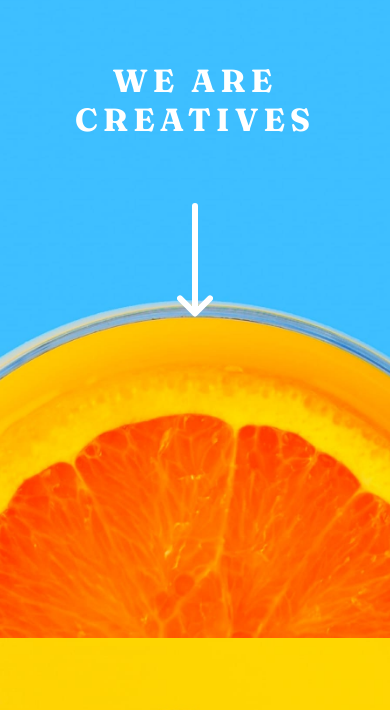
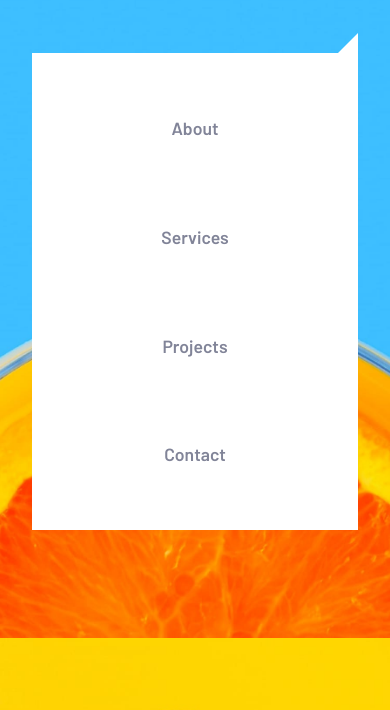
Before and after one commit to GSterczewski/fm-sunnyside, a website built with Vite: page index.html in a window 390 px wide. Shown: the part 59-769 px from the top of the page. Built offline with nearby package versions, Linux system fonts and the light colour scheme.

Commit message:
add mobile navigation

```diff
--- a/index.html
+++ b/index.html
@@ -22,14 +22,6 @@
   </head>
   <body>
     <header class="header">
-      <nav class="header-navigation">
-        <ul>
-          <li>About</li>
-          <li>Services</li>
-          <li>Projects</li>
-          <li>Contact</li>
-        </ul>
-      </nav>
       <div class="header__mobile-menu">
         <svg width="124" height="24" xmlns="http://www.w3.org/2000/svg">
           <path
@@ -48,6 +40,13 @@
           </svg>
         </button>
       </div>
+      <nav class="header-navigation header-navigation--mobile">
+        <div class="triangle"></div>
+        <a href="#" class="mobile-navlink">About</a>
+        <a href="#" class="mobile-navlink">Services</a>
+        <a href="#" class="mobile-navlink">Projects</a>
+        <a href="#" class="mobile-navlink">Contact</a>
+      </nav>
       <h1 class="heading">We are creatives</h1>
       <svg
         class="header-arrow-icon"
--- a/style.css
+++ b/style.css
@@ -88,15 +88,45 @@ h2 {
   background-image: url("./images/desktop/image-header.jpg");
   background-size: cover;
   background-position-x: 50%;
+  position: relative;
 }
 .header__mobile-menu {
   display: flex;
   justify-content: space-between;
   margin-bottom: 4rem;
 }
-.header-navigation {
-  display: none;
+.header-navigation--mobile {
+  background-color: white;
+  position: absolute;
+  top: 7rem;
+  left: 2rem;
+  width: calc(100% - 4rem);
+  height: 50%;
+  display: flex;
+  flex-direction: column;
+  align-items: center;
+  justify-content: space-between;
+  z-index: 3;
+  padding: 4rem 0;
 }
+.triangle {
+  width: 0;
+  height: 0;
+  border-left: 20px solid transparent;
+  border-bottom: 20px solid white;
+  border-right: 20px solid transparent;
+  transform: rotate(270deg);
+  position: absolute;
+  top: -10px;
+  right: -10px;
+}
+
+.mobile-navlink {
+  text-decoration: none;
+  color: var(--dark-grayish-blue);
+  font-size: 1.1rem;
+}
+
 .hamburger-button {
   background-color: transparent;
   border: none;
```
